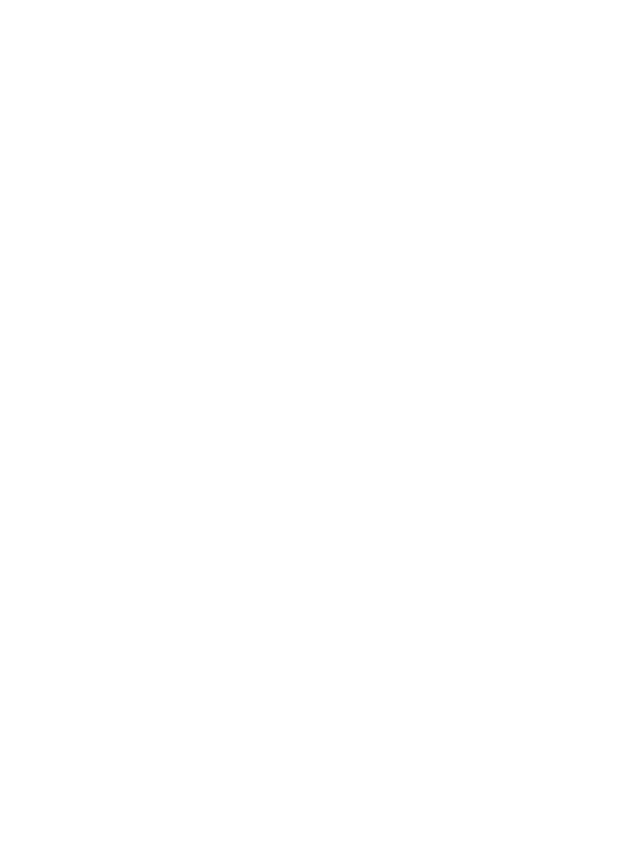
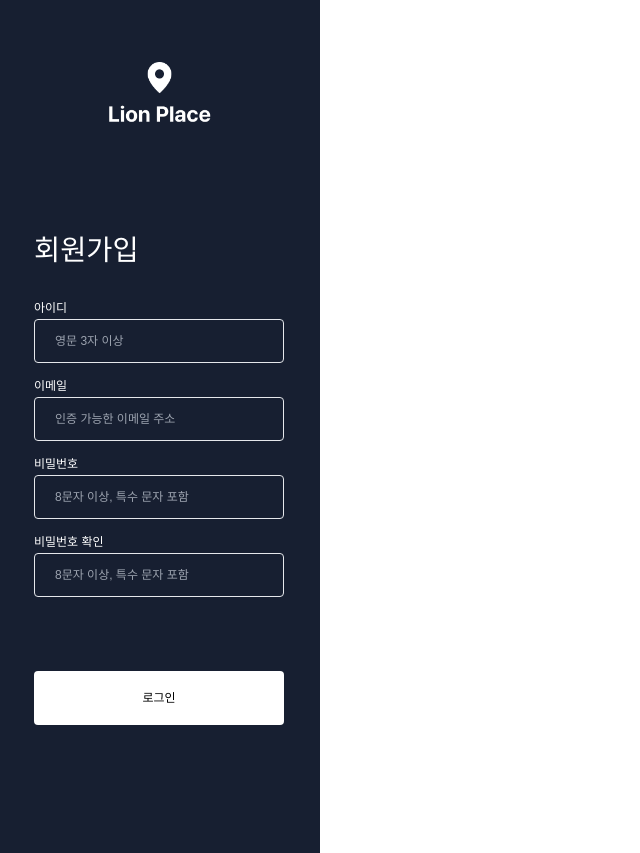
Before and after one commit to LionPlace/JS-LionPlace, a website: page client/views/register.html in a window 1280 px wide. Shown: the whole page, without its empty margins (0-640 px from the left). Before the commit the page ends 800 px from the top, so only its background shows below. Drawn offline with Linux system fonts and the light colour scheme; files that its build step writes are made by us from their sources.

Commit message:
📝Feat : 회원가입 페이지 html, tailwind 작성

```diff
--- a/client/views/register.html
+++ b/client/views/register.html
@@ -15,5 +15,53 @@
       </head>
 <body>
 
+  <!--
+
+    전체적인 화면구성은 login 페이지와 질문 같음
+
+    label 과 input 세로로 구성하는 방법
+      ( register-wrapper 에 가로값 320px 주니까 갑자기 세로 구성이 되었는데 이렇게 하면 화면이 늘어났을 때 안될것같아요, 찐 정석 방법을 알고싶어요.)
+
+    gap 으로 네 칸의 여백을 구성하려면 form 에 다섯개의 칸을 다 넣었는데 gap 사용하려면 로그인 버튼은 따로 구성해야하는지
+
+
+
+  -->
+
+  <div class="register-wrapper -bg--lion-primary w-[320px]">
+
+    <div class="pt-[62px] pl-[108px]">
+      <img class="w-[103px] h-auto" src="./../assets/login/lion-place.png" alt="라이언 플레이스 로고" />
+    </div>
+
+    <h1 class="-text--lion-label-xl -text--lion-white ml-[34px] mt-[100px] mb-[24px] mx-auto">회원가입</h1>
+    <form action="" method="">
+      <fieldset>
+        <div class="register-form-container ml-[34px]">
+          <div class="user-id mb-[10px]">
+            <label class="-text--lion-white -text--lion-paragraph-small" for="user-id">아이디</label>
+            <input class="w-[250px] h-[44px] rounded -text--lion-paragraph-small pl-5 pt-3 pr-5 pb-3 bg-transparent border" type="text" id="user-id" placeholder="영문 3자 이상" required/>
+          </div>
+          <div class="user-email mb-[10px]">
+            <label class="-text--lion-white -text--lion-paragraph-small" for="user-email">이메일</label>
+            <input class="w-[250px] h-[44px] rounded -text--lion-paragraph-small pl-5 pt-3 pr-5 pb-3 bg-transparent border" type="text" id="user-email" placeholder="인증 가능한 이메일 주소" required />
+          </div>
+          <div class="user-pw mb-[10px]">
+            <label class="-text--lion-white -text--lion-paragraph-small" for="user-pw">비밀번호</label>
+            <input class="w-[250px] h-[44px] rounded -text--lion-paragraph-small pl-5 pt-3 pr-5 pb-3 bg-transparent border" type="text" id="user-pw" placeholder="8문자 이상, 특수 문자 포함" required/>
+          </div>
+          <div class="user-pw-confirm mb-[10px]">
+            <label class="-text--lion-white -text--lion-paragraph-small" for="user-pw-confirm">비밀번호 확인</label>
+            <input class="w-[250px] h-[44px] rounded -text--lion-paragraph-small pl-5 pt-3 pr-5 pb-3 bg-transparent border" type="text" id="user-pw-confirm" placeholder="8문자 이상, 특수 문자 포함" required/>
+          </div>
+
+          <button class="w-[250px] h-[54px] bg-white rounded -text--lion-paragraph-small mt-16 mb-32" type="button" onclick="">로그인</button>
+        </div> <!-- register-form-container end -->
+      </fieldset>
+    </form>
+
+  </div> <!-- register-wrapper end -->
+
 </body>
+
 </html>
```
